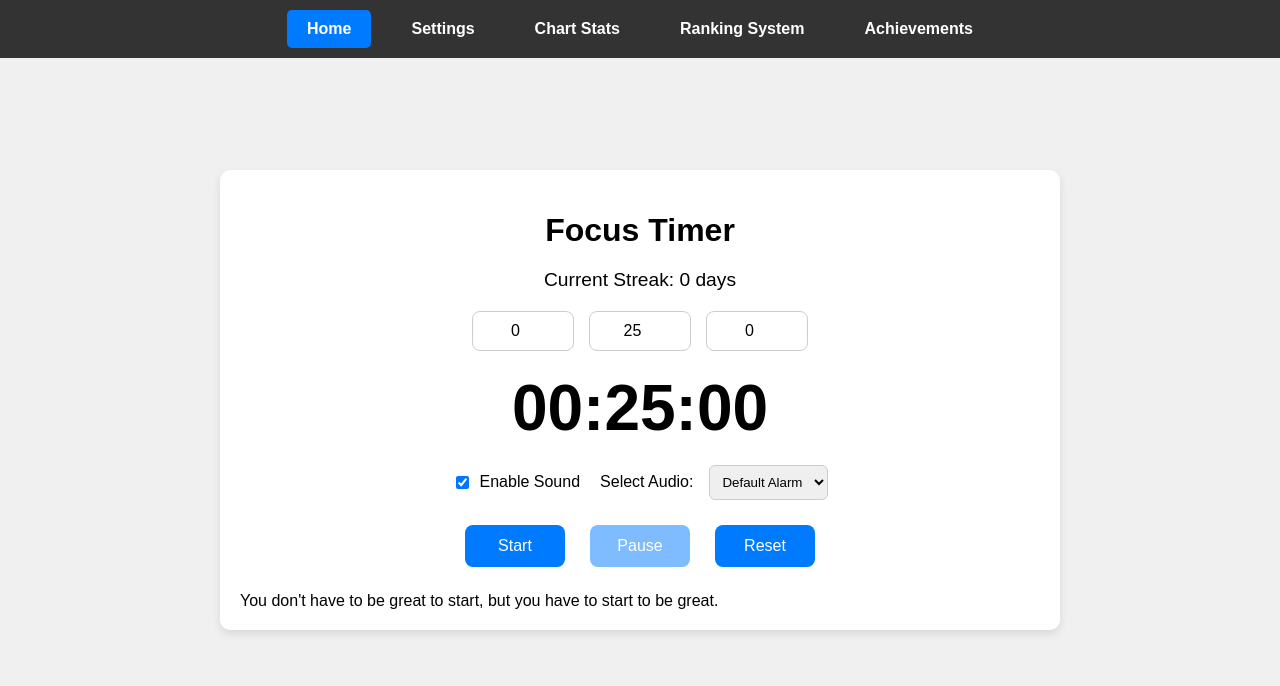
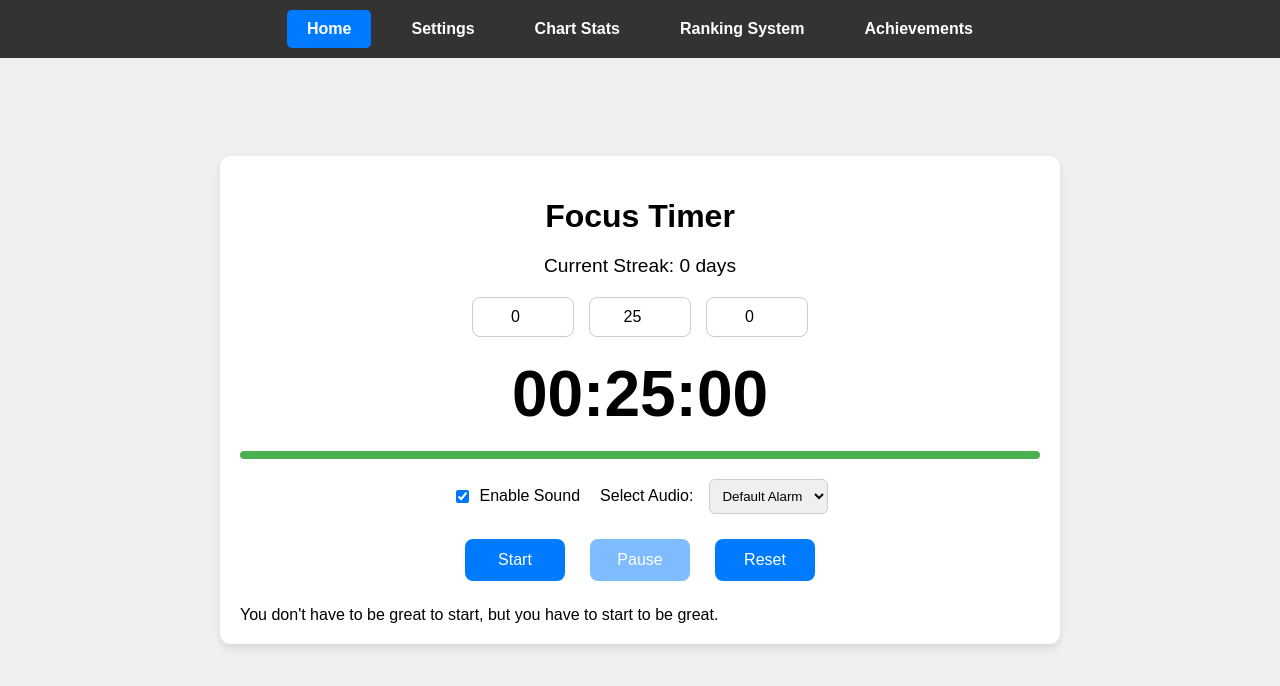
Before and after one commit to KeithG-stack/Time-Time, a React (Vite) app: page / in a window 1280 px wide. Shown: the top 686 px of the page. Built offline with nearby package versions, Linux system fonts and the light colour scheme.

Commit message:
error need fixing

```diff
--- a/src/hooks/Analytics.jsx
+++ b/src/hooks/Analytics.jsx
@@ -21,9 +21,9 @@ const useAnalytics = () => {
     localStorage.setItem("unlockedAchievements", JSON.stringify(unlockedAchievements));
   }, [unlockedAchievements]);
 
-  const trackSession = (session) => {
+  const trackSession = (session = { id: Date.now().toString() }) => {
     addNotification({
-      message: `Session ${session.id} started`,
+      message: `Session started`,
       type: "info",
     });
 
@@ -34,17 +34,10 @@ const useAnalytics = () => {
 
     setTimeout(() => {
       addNotification({
-        message: `Session ${session.id} ended`,
-        type: "info",
+        message: `Session completed`,
+        type: "success",
       });
-
-      setActions((prevActions) => ({
-        ...prevActions,
-        startCount: prevActions.startCount + 1,
-    }));
-
-      checkAchievements();
-    }, session.duration);
+    }, session.duration || 1500);
   };
 
   /**
--- a/src/timer/TimerDisplay.jsx
+++ b/src/timer/TimerDisplay.jsx
@@ -25,7 +25,7 @@ const TimerDisplay = ({ title, addSession }) => {
 
     const motivationalQuotes = useMemo(() => [
         "The secret of getting ahead is getting started.",
-        "Don't watch the clock; do what it does. Keep going.",
+        "Don't watch the clock; do what it takes. Keep going.",
         "Success is the sum of small efforts, repeated day in and day out.",
         "You don't have to be great to start, but you have to start to be great.",
         "Believe you can and you're halfway there.",
@@ -77,10 +77,8 @@ const TimerDisplay = ({ title, addSession }) => {
     }, [time]);
 
     const handleStart = () => {
-        if (!isRunning) {
-            setIsRunning(true);
-            trackSession();
-        }
+        setIsRunning(true);
+        trackSession({ id: Date.now().toString(), duration: time * 1000 });
     };
 
     const handlePause = () => {
@@ -89,8 +87,12 @@ const TimerDisplay = ({ title, addSession }) => {
 
     const handleReset = () => {
         setIsRunning(false);
-        setTime(25 * 60);
-        localStorage.setItem('savedTime', (25 * 60).toString());
+        // Calculate total time from input values
+        const totalInputTime = (hours * 3600) + (minutes * 60) + seconds;
+        // Reset to input values
+        setTime(totalInputTime);
+        // Save to localStorage
+        localStorage.setItem('savedTime', totalInputTime.toString());
         trackReset();
     };
 
@@ -120,6 +122,9 @@ const TimerDisplay = ({ title, addSession }) => {
             addNotification("Break's over! Ready for another focused session?");
         }
     };
+
+    const totalTime = (parseInt(hours) * 3600) + (parseInt(minutes) * 60) + (parseInt(seconds));
+    const progress = totalTime > 0 ? (time / totalTime) * 100 : 0;
 
     return (
         <>
@@ -160,6 +165,13 @@ const TimerDisplay = ({ title, addSession }) => {
                         {new Date(time * 1000).toISOString().substr(11, 8)}
                     </div>
 
+                    <div className={timerStyles.progressBarContainer}>
+                        <div
+                            className={timerStyles.progressBar}
+                            style={{ width: `${progress}%` }}
+                        />
+                    </div>
+
                     <div className={timerStyles.audioSettings}>
                         <label>
                             <input
--- a/src/timer/TimerDisplay.module.css
+++ b/src/timer/TimerDisplay.module.css
@@ -66,6 +66,21 @@
 .customTimeInput:focus {
     outline: none;
     border-color: #007bff;
+}
+
+.progressBarContainer {
+    width: 100%;
+    height: 8px;
+    background-color: #e0e0e0;
+    border-radius: 4px;
+    overflow: hidden;
+    margin: 20px 0;
+}
+
+.progressBar {
+    height: 100%;
+    background-color: #4caf50;
+    transition: width 1s linear;
 }
 
 .progressBarContainer {
```
